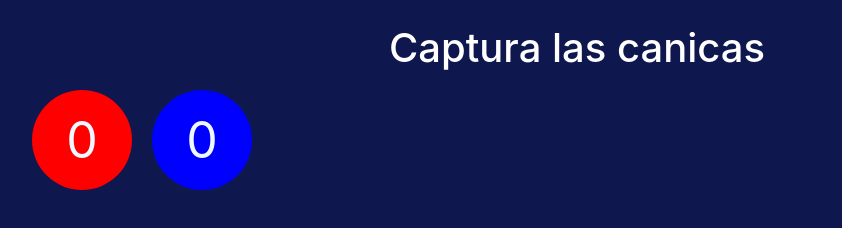
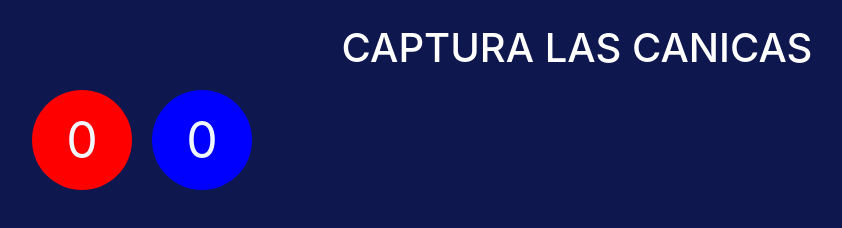
Before and after one commit to AzaelHernandez/AzaelHernandez.github.io, a plain HTML site: page index.html in a window 1280 px wide. Shown: the whole page, without its empty margins (63-905 px from the left). Drawn offline with nearby package versions, Linux system fonts and the light colour scheme.

Commit message:
Juego aplicado con ciertos cambios

```diff
--- a/index.html
+++ b/index.html
@@ -9,7 +9,7 @@
 </head>
 <body>
     <div class="container mt-4">
-        <h1 class="text-center">Captura las canicas</h1>
+        <h1 class="text-center">CAPTURA LAS CANICAS</h1>
         <!-- Primer cubo -->
         <div id="cubo1" class="cube" onclick="moverCubo('cubo1')">
             <div class="counter">0</div>
--- a/style.css
+++ b/style.css
@@ -1,6 +1,7 @@
 body{
     background-color: rgb(15, 23, 79);
     color:white ;
+    font-size:30px;
 }
 /* Estilos personalizados para el cubo */
 .cube {
```
Also changed, not shown: img/canicaRoja.png (deleted).
